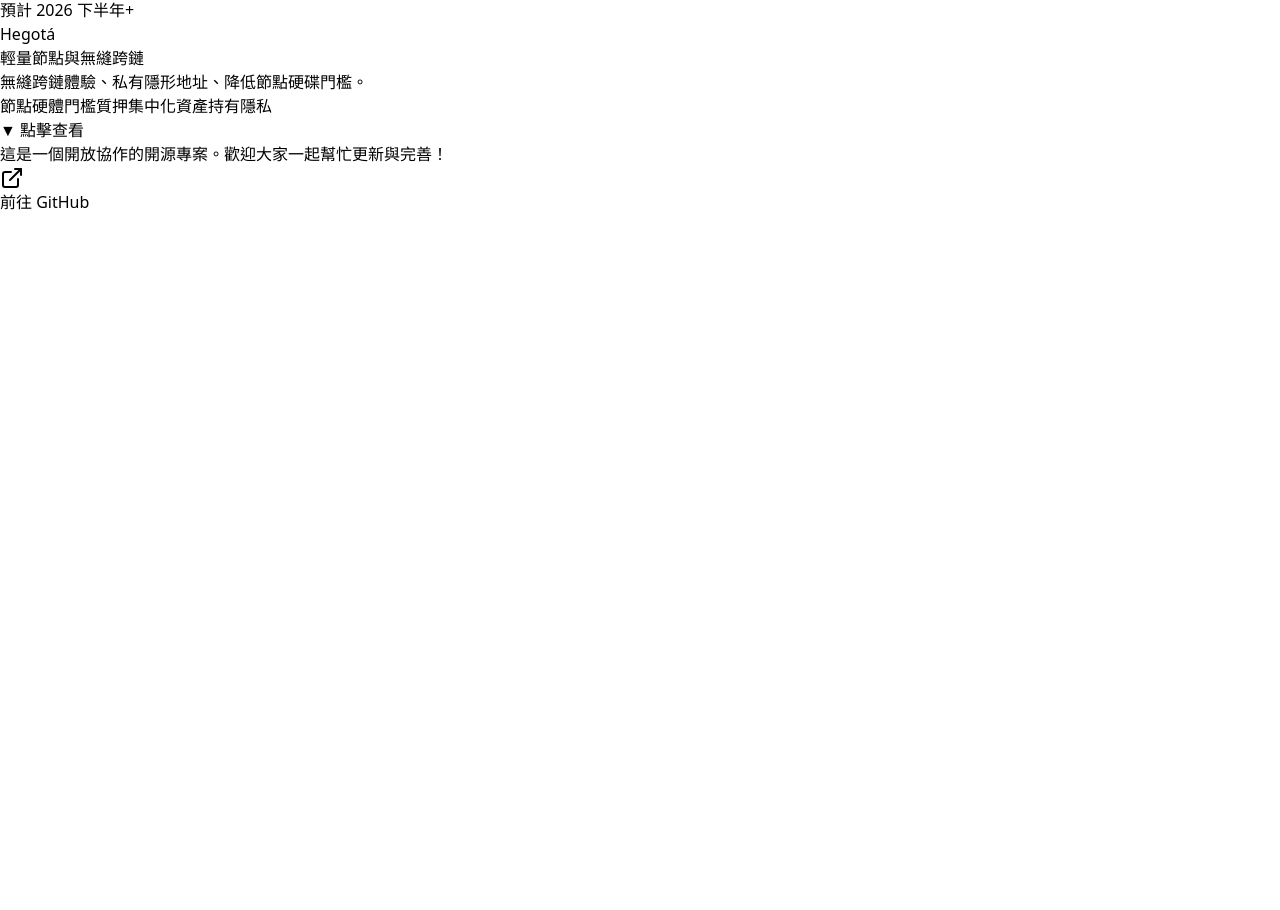
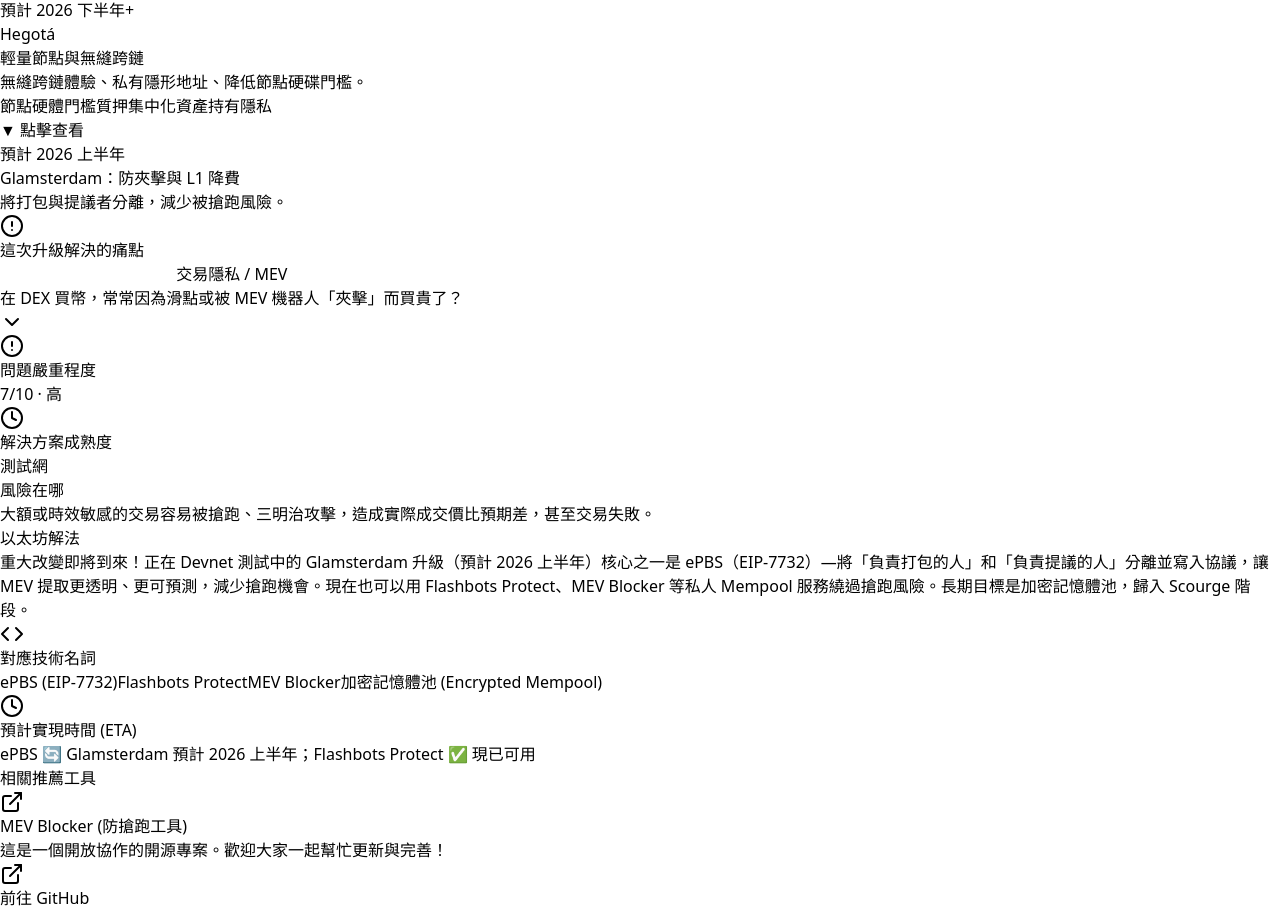
Before and after one commit to ASTROHSU/Ethereum-roadmap, a React (Vite) app: page / in a window 1280 px wide. Shown: the part 3654-4564 px from the top of the page. Before the commit the page ends 3868 px from the top, so only its background shows below. Built offline with nearby package versions, Linux system fonts and the light colour scheme.

Commit message:
feat: keep pain point panel always open and support full dark mode

```diff
--- a/src/components/VisualRoadmap.jsx
+++ b/src/components/VisualRoadmap.jsx
@@ -124,7 +124,7 @@ export default function VisualRoadmap({ roadmapData = [], darkMode = false }) {
   const scrollContainerRef = useRef(null);
   const [canScrollLeft, setCanScrollLeft] = useState(false);
   const [canScrollRight, setCanScrollRight] = useState(true);
-  const [selectedNode, setSelectedNode] = useState(null);
+  const [selectedNode, setSelectedNode] = useState(roadmapNodes.find(n => n.id === 'glamsterdam') || null);
   const [expandedCard, setExpandedCard] = useState(null);
 
   const checkScroll = () => {
@@ -160,10 +160,8 @@ export default function VisualRoadmap({ roadmapData = [], darkMode = false }) {
   };
 
   const handleNodeClick = (node) => {
-    if (selectedNode?.id === node.id) {
-      setSelectedNode(null);
-      setExpandedCard(null);
-    } else {
+    // 只能切換不能收起
+    if (selectedNode?.id !== node.id) {
       setSelectedNode(node);
       setExpandedCard(null);
     }
@@ -267,8 +265,8 @@ export default function VisualRoadmap({ roadmapData = [], darkMode = false }) {
 
                       {/* Clickable hint */}
                       {clickable && (
-                        <span className={`block w-full text-center text-[10px] mt-2 font-medium ${isSelected ? 'text-indigo-500' : 'text-slate-400 group-hover:text-slate-500'}`}>
-                          {isSelected ? '▲ 收起' : '▼ 點擊查看'}
+                        <span className={`block w-full text-center text-[10px] mt-2 font-medium ${isSelected ? (darkMode ? 'text-indigo-400' : 'text-indigo-500') : (darkMode ? 'text-slate-500 group-hover:text-slate-400' : 'text-slate-400 group-hover:text-slate-500')}`}>
+                          {isSelected ? '▲ 目前查看中' : '▼ 點擊查看'}
                         </span>
                       )}
                     </div>
@@ -290,24 +288,20 @@ export default function VisualRoadmap({ roadmapData = [], darkMode = false }) {
           <div className={`rounded-2xl border shadow-lg p-6 md:p-8 transition-colors duration-300 ${darkMode ? 'bg-slate-800 border-slate-700 text-slate-200' : 'bg-white border-slate-200'}`}>
             <div className="flex items-center justify-between mb-6">
               <div>
-                <span className={`text-xs font-bold uppercase tracking-widest ${selectedNode.status === 'completed' ? 'text-emerald-600' :
-                  selectedNode.status === 'in_progress' ? 'text-indigo-600' : 'text-slate-500'
+                <span className={`text-xs font-bold uppercase tracking-widest ${selectedNode.status === 'completed' ? 'text-emerald-500' :
+                    selectedNode.status === 'in_progress' ? 'text-indigo-500' : 'text-slate-500'
                   }`}>{selectedNode.date}</span>
-                <h3 className="text-xl md:text-2xl font-bold text-slate-800 mt-1">
+                <h3 className={`text-xl md:text-2xl font-bold mt-1 ${darkMode ? 'text-white' : 'text-slate-800'}`}>
                   {selectedNode.phase}：{selectedNode.title}
                 </h3>
-                <p className="text-slate-500 text-sm mt-1">{selectedNode.description}</p>
+                <p className={`text-sm mt-1 mb-2 ${darkMode ? 'text-slate-400' : 'text-slate-500'}`}>{selectedNode.description}</p>
               </div>
-              <button onClick={() => { setSelectedNode(null); setExpandedCard(null); }}
-                className={`p-2 rounded-full transition-colors shrink-0 ${darkMode ? 'hover:bg-slate-700 text-slate-400 hover:text-slate-200' : 'hover:bg-slate-100 text-slate-400 hover:text-slate-700'}`}>
-                <X className="w-5 h-5" />
-              </button>
             </div>
 
             {/* Highlights (for earlier upgrades without full roadmapData) */}
             {selectedNode.highlights && selectedNode.highlights.length > 0 && (
               <div className="space-y-4 mb-6">
-                <h4 className="text-sm font-bold text-slate-500 uppercase tracking-wider flex items-center gap-2">
+                <h4 className={`text-sm font-bold uppercase tracking-wider flex items-center gap-2 ${darkMode ? 'text-slate-400' : 'text-slate-500'}`}>
                   <CheckCircle2 className="w-4 h-4 text-emerald-500" />
                   這次升級的重點
                 </h4>
@@ -326,38 +320,40 @@ export default function VisualRoadmap({ roadmapData = [], darkMode = false }) {
               if (matchedItems.length === 0) return null;
               return (
                 <>
-                  <h4 className="text-sm font-bold text-slate-500 uppercase tracking-wider mb-4 flex items-center gap-2">
+                  <h4 className={`text-sm font-bold uppercase tracking-wider mb-4 flex items-center gap-2 ${darkMode ? 'text-slate-400' : 'text-slate-500'}`}>
                     <AlertCircle className="w-4 h-4 text-rose-400" />
                     這次升級解決的痛點
                   </h4>
                   <div className="space-y-4">
                     {matchedItems.map((item) => (
-                      <div key={item.id} className={`bg-white rounded-2xl border transition-all duration-300 overflow-hidden ${expandedCard === item.id ? 'border-indigo-400 shadow-lg ring-1 ring-indigo-100' : 'border-slate-200 shadow-sm hover:border-indigo-200 hover:shadow-md'
+                      <div key={item.id} className={`rounded-2xl border transition-all duration-300 overflow-hidden ${expandedCard === item.id
+                          ? (darkMode ? 'border-indigo-500 shadow-lg bg-slate-900/50' : 'border-indigo-400 shadow-lg bg-white')
+                          : (darkMode ? 'border-slate-700 shadow-sm bg-slate-800 hover:border-indigo-400' : 'border-slate-200 shadow-sm bg-white hover:border-indigo-200 hover:shadow-md')
                         }`}>
                         <button onClick={() => setExpandedCard(expandedCard === item.id ? null : item.id)}
                           className="w-full text-left px-6 py-5 flex items-start justify-between focus:outline-none">
                           <div className="flex-1 pr-4">
-                            <span className="inline-block px-2 py-1 bg-rose-100 text-rose-700 text-xs font-bold rounded mb-3">{item.topicTitle}</span>
-                            <h3 className="text-lg md:text-xl font-medium text-slate-800 leading-snug">{item.question}</h3>
+                            <span className={`inline-block px-2 py-1 text-xs font-bold rounded mb-3 ${darkMode ? 'bg-rose-900/40 text-rose-300' : 'bg-rose-100 text-rose-700'}`}>{item.topicTitle}</span>
+                            <h3 className="text-lg md:text-xl font-medium leading-snug">{item.question}</h3>
                           </div>
-                          <div className="flex-shrink-0 mt-2 text-slate-400 bg-slate-50 p-2 rounded-full">
+                          <div className={`flex-shrink-0 mt-2 p-2 rounded-full ${darkMode ? 'text-slate-400 bg-slate-700/50' : 'text-slate-400 bg-slate-50'}`}>
                             {expandedCard === item.id ? <ChevronUp className="w-5 h-5" /> : <ChevronDown className="w-5 h-5" />}
                           </div>
                         </button>
 
                         <div className={`px-6 overflow-hidden transition-all duration-300 ease-in-out ${expandedCard === item.id ? 'max-h-[1800px] pb-6 opacity-100' : 'max-h-0 opacity-0'}`}>
-                          <div className="border-t border-slate-100 pt-5 space-y-5">
+                          <div className={`border-t pt-5 space-y-5 ${darkMode ? 'border-slate-700' : 'border-slate-100'}`}>
                             {item.breakingNews && (
-                              <div className="rounded-xl bg-amber-50 border border-amber-300 px-4 py-3.5">
+                              <div className={`rounded-xl border px-4 py-3.5 ${darkMode ? 'bg-amber-900/20 border-amber-800/50' : 'bg-amber-50 border-amber-300'}`}>
                                 <div className="flex items-center gap-2 mb-1.5">
-                                  <span className="text-amber-600 font-bold text-sm">⚡ 路線圖重大轉向</span>
-                                  <span className="text-xs text-amber-500">{item.breakingNews.date}</span>
+                                  <span className={`font-bold text-sm ${darkMode ? 'text-amber-500' : 'text-amber-600'}`}>⚡ 路線圖重大轉向</span>
+                                  <span className={`text-xs ${darkMode ? 'text-amber-400' : 'text-amber-500'}`}>{item.breakingNews.date}</span>
                                 </div>
-                                <p className="text-sm text-amber-900 leading-relaxed mb-2.5">{item.breakingNews.summary}</p>
+                                <p className={`text-sm leading-relaxed mb-2.5 ${darkMode ? 'text-amber-200/80' : 'text-amber-900'}`}>{item.breakingNews.summary}</p>
                                 <div className="flex flex-wrap gap-2">
                                   {item.breakingNews.links.map((l, i) => (
                                     <a key={i} href={l.url} target="_blank" rel="noopener noreferrer"
-                                      className="inline-flex items-center gap-1 text-xs font-medium px-2.5 py-1 rounded-full bg-amber-100 text-amber-800 hover:bg-amber-200 transition-colors border border-amber-200">
+                                      className={`inline-flex items-center gap-1 text-xs font-medium px-2.5 py-1 rounded-full border transition-colors ${darkMode ? 'bg-amber-900/30 text-amber-300 border-amber-800/50 hover:bg-amber-900/60' : 'bg-amber-100 text-amber-800 border-amber-200 hover:bg-amber-200'}`}>
                                       {l.label} <ExternalLink className="w-3 h-3" />
                                     </a>
                                   ))}
@@ -365,23 +361,26 @@ export default function VisualRoadmap({ roadmapData = [], darkMode = false }) {
                               </div>
                             )}
 
-                            <div className="grid grid-cols-1 md:grid-cols-2 gap-6 bg-slate-50/50 rounded-xl p-4 border border-slate-100 mb-4">
+                            <div className={`grid grid-cols-1 md:grid-cols-2 gap-6 rounded-xl p-4 border mb-4 ${darkMode ? 'bg-slate-900/40 border-slate-700/50' : 'bg-slate-50/50 border-slate-100'}`}>
                               <div>
-                                <div className="flex items-center justify-between text-slate-500 text-sm font-medium mb-3">
-                                  <div className="flex items-center gap-1.5"><AlertCircle className="w-4 h-4" /> 問題嚴重程度</div>
-                                  <span className="text-slate-700 font-bold">{item.severity}/10 · {getSeverityLabel(item.severity)}</span>
+                                <div className="flex items-center justify-between text-sm font-medium mb-3">
+                                  <div className={`flex items-center gap-1.5 ${darkMode ? 'text-slate-400' : 'text-slate-500'}`}><AlertCircle className="w-4 h-4" /> 問題嚴重程度</div>
+                                  <span className={`font-bold ${darkMode ? 'text-slate-300' : 'text-slate-700'}`}>{item.severity}/10 · {getSeverityLabel(item.severity)}</span>
                                 </div>
-                                <div className="h-2 bg-slate-200 rounded-full overflow-hidden">
+                                <div className={`h-2 rounded-full overflow-hidden ${darkMode ? 'bg-slate-800' : 'bg-slate-200'}`}>
                                   <div className={`h-full rounded-full transition-all ${getSeverityColor(item.severity)}`} style={{ width: `${(item.severity / 10) * 100}%` }} />
                                 </div>
                               </div>
                               <div>
-                                <div className="flex items-center justify-between text-slate-500 text-sm font-medium mb-3">
-                                  <div className="flex items-center gap-1.5">
+                                <div className="flex items-center justify-between text-sm font-medium mb-3">
+                                  <div className={`flex items-center gap-1.5 ${darkMode ? 'text-slate-400' : 'text-slate-500'}`}>
                                     {item.maturity === 'Mainnet' ? <CheckCircle2 className="w-4 h-4 text-emerald-500" /> : <Clock className="w-4 h-4" />}
                                     解決方案成熟度
                                   </div>
-                                  <span className={`font-bold text-xs px-2 py-0.5 rounded-full ${item.maturity === 'Mainnet' ? 'bg-emerald-100 text-emerald-700' : 'bg-slate-200 text-slate-700'}`}>
+                                  <span className={`font-bold text-xs px-2 py-0.5 rounded-full ${item.maturity === 'Mainnet'
+                                      ? (darkMode ? 'bg-emerald-900/40 text-emerald-400' : 'bg-emerald-100 text-emerald-700')
+                                      : (darkMode ? 'bg-slate-800 text-slate-300' : 'bg-slate-200 text-slate-700')
+                                    }`}>
                                     {item.maturity === 'Mainnet' ? '✅ 主網已上線' : (maturityLabels[item.maturity] ?? item.maturity)}
                                   </span>
                                 </div>
@@ -389,7 +388,7 @@ export default function VisualRoadmap({ roadmapData = [], darkMode = false }) {
                                   {['Research', 'Draft', 'Spec', 'Testnet', 'Mainnet'].map((stage, idx) => {
                                     const currentIdx = ['Research', 'Draft', 'Spec', 'Testnet', 'Mainnet'].indexOf(item.maturity);
                                     const isPassed = idx <= currentIdx;
-                                    let bgClass = isPassed ? (item.maturity === 'Mainnet' ? 'bg-emerald-400' : 'bg-indigo-400') : 'bg-slate-200';
+                                    let bgClass = isPassed ? (item.maturity === 'Mainnet' ? (darkMode ? 'bg-emerald-500' : 'bg-emerald-400') : (darkMode ? 'bg-indigo-500' : 'bg-indigo-400')) : (darkMode ? 'bg-slate-700' : 'bg-slate-200');
                                     return <div title={maturityLabels[stage]} key={stage} className={`flex-1 rounded-full transition-all ${bgClass} ${isPassed ? 'opacity-100' : 'opacity-40'}`} />;
                                   })}
                                 </div>
@@ -397,47 +396,47 @@ export default function VisualRoadmap({ roadmapData = [], darkMode = false }) {
                             </div>
 
                             <div>
-                              <div className="text-slate-500 text-sm font-medium mb-2">風險在哪</div>
-                              <p className="text-slate-600 leading-relaxed text-sm bg-amber-50/80 border border-amber-100 rounded-lg p-3">{item.riskSummary}</p>
+                              <div className={`text-sm font-medium mb-2 ${darkMode ? 'text-slate-400' : 'text-slate-500'}`}>風險在哪</div>
+                              <p className={`leading-relaxed text-sm rounded-lg p-3 border ${darkMode ? 'bg-amber-900/10 border-amber-900/30 text-slate-300' : 'bg-amber-50/80 border-amber-100 text-slate-600'}`}>{item.riskSummary}</p>
                             </div>
 
                             <div className="mt-5">
-                              <span className="inline-block px-2 py-1 bg-emerald-100 text-emerald-700 text-xs font-bold rounded mb-2">以太坊解法</span>
-                              <p className="text-slate-600 leading-relaxed">{item.solution}</p>
+                              <span className={`inline-block px-2 py-1 text-xs font-bold rounded mb-2 ${darkMode ? 'bg-emerald-900/40 text-emerald-400' : 'bg-emerald-100 text-emerald-700'}`}>以太坊解法</span>
+                              <p className={`leading-relaxed ${darkMode ? 'text-slate-300' : 'text-slate-600'}`}>{item.solution}</p>
                               {(item.termExplainers?.length ?? 0) > 0 && (
                                 <div className="mt-3 space-y-1.5">
-                                  <p className="text-xs text-slate-400 uppercase tracking-wider font-medium">名詞速解</p>
+                                  <p className={`text-xs uppercase tracking-wider font-medium ${darkMode ? 'text-slate-500' : 'text-slate-400'}`}>名詞速解</p>
                                   {item.termExplainers.map((te, i) => (
-                                    <div key={i} className="flex items-start gap-2 text-xs bg-slate-50 border border-slate-200 rounded-lg px-3 py-2">
-                                      <span className="font-semibold text-indigo-700 whitespace-nowrap flex-shrink-0">{te.term}</span>
-                                      <span className="text-slate-500 leading-relaxed">{te.explanation}</span>
-                                      {te.url && <a href={te.url} target="_blank" rel="noopener noreferrer" className="ml-auto flex-shrink-0 text-indigo-500 hover:text-indigo-700"><ExternalLink className="w-3 h-3" /></a>}
+                                    <div key={i} className={`flex items-start gap-2 text-xs border rounded-lg px-3 py-2 ${darkMode ? 'bg-slate-800/80 border-slate-700' : 'bg-slate-50 border-slate-200'}`}>
+                                      <span className={`font-semibold whitespace-nowrap flex-shrink-0 ${darkMode ? 'text-indigo-400' : 'text-indigo-700'}`}>{te.term}</span>
+                                      <span className={`leading-relaxed ${darkMode ? 'text-slate-400' : 'text-slate-500'}`}>{te.explanation}</span>
+                                      {te.url && <a href={te.url} target="_blank" rel="noopener noreferrer" className={`ml-auto flex-shrink-0 hover:text-indigo-500 ${darkMode ? 'text-slate-500' : 'text-indigo-500'}`}><ExternalLink className="w-3 h-3" /></a>}
                                     </div>
                                   ))}
                                 </div>
                               )}
                             </div>
 
-                            <div className="mt-5 grid grid-cols-1 md:grid-cols-2 gap-4 bg-slate-50 rounded-xl p-4 border border-slate-100">
+                            <div className={`mt-5 grid grid-cols-1 md:grid-cols-2 gap-4 rounded-xl p-4 border ${darkMode ? 'bg-slate-900/50 border-slate-700/50' : 'bg-slate-50 border-slate-100'}`}>
                               <div>
-                                <div className="flex items-center text-slate-500 text-sm mb-1 font-medium"><Code className="w-4 h-4 mr-1.5" /> 對應技術名詞</div>
+                                <div className={`flex items-center text-sm mb-1 font-medium ${darkMode ? 'text-slate-400' : 'text-slate-500'}`}><Code className="w-4 h-4 mr-1.5" /> 對應技術名詞</div>
                                 <div className="flex flex-wrap gap-2 mt-2">
-                                  {item.techTerms.map((term, i) => <span key={i} className="px-2.5 py-1 bg-indigo-50 text-indigo-700 text-sm rounded-md font-mono border border-indigo-100">{term}</span>)}
+                                  {item.techTerms.map((term, i) => <span key={i} className={`px-2.5 py-1 text-sm rounded-md font-mono border ${darkMode ? 'bg-indigo-900/30 text-indigo-300 border-indigo-800/50' : 'bg-indigo-50 text-indigo-700 border-indigo-100'}`}>{term}</span>)}
                                 </div>
                               </div>
                               <div>
-                                <div className="flex items-center text-slate-500 text-sm mb-1 font-medium"><Clock className="w-4 h-4 mr-1.5" /> 預計實現時間 (ETA)</div>
-                                <div className="text-slate-800 font-medium mt-2 text-sm leading-relaxed">{item.eta}</div>
+                                <div className={`flex items-center text-sm mb-1 font-medium ${darkMode ? 'text-slate-400' : 'text-slate-500'}`}><Clock className="w-4 h-4 mr-1.5" /> 預計實現時間 (ETA)</div>
+                                <div className={`font-medium mt-2 text-sm leading-relaxed ${darkMode ? 'text-slate-200' : 'text-slate-800'}`}>{item.eta}</div>
                               </div>
                             </div>
 
                             {(item.links?.filter(l => l.type === 'tool').length > 0) && (
-                              <div className="mt-5 pt-4 border-t border-slate-100 space-y-2">
-                                <span className="text-xs font-bold text-slate-400 uppercase tracking-wider mb-2 block">相關推薦工具</span>
+                              <div className={`mt-5 pt-4 border-t space-y-2 ${darkMode ? 'border-slate-700' : 'border-slate-100'}`}>
+                                <span className={`text-xs font-bold uppercase tracking-wider mb-2 block ${darkMode ? 'text-slate-500' : 'text-slate-400'}`}>相關推薦工具</span>
                                 <div className="flex flex-wrap gap-2">
                                   {item.links.filter(l => l.type === 'tool').map((link, i) => (
                                     <a key={i} href={link.url} target="_blank" rel="noopener noreferrer"
-                                      className="inline-flex items-center gap-1.5 px-3 py-1.5 bg-indigo-50 hover:bg-indigo-100 text-indigo-700 text-sm font-medium rounded-lg transition-colors border border-indigo-100 shadow-sm">
+                                      className={`inline-flex items-center gap-1.5 px-3 py-1.5 text-sm font-medium rounded-lg transition-colors border shadow-sm ${darkMode ? 'bg-indigo-900/30 hover:bg-indigo-900/60 text-indigo-300 border-indigo-800/50' : 'bg-indigo-50 hover:bg-indigo-100 text-indigo-700 border-indigo-100'}`}>
                                       <ExternalLink className="w-3.5 h-3.5" /> {link.label}
                                     </a>
                                   ))}
```
